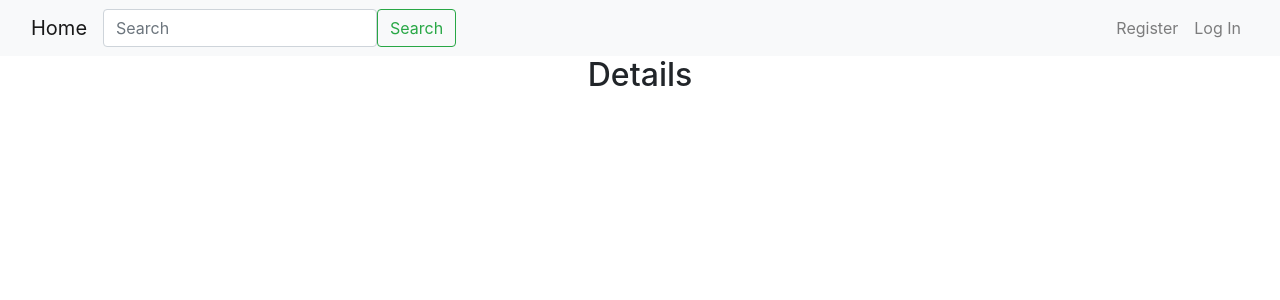
After one commit to paradoxnafi/neBDMS, a Django app: template post/templates/post/post_details.html in a window 1280 px wide. The commit adds this page. Shown: the top 300 px of the page. Run offline with Django 4.2, Linux system fonts and the light colour scheme; the template is opened without the code that fills it, so the values that code supplies are empty; some libraries are stand-ins or nearby versions.

Commit message:
Design fixes

```diff
--- a/post/templates/post/home.html
+++ b/post/templates/post/home.html
@@ -6,7 +6,7 @@
 
 		{% for items in post %}
 
-		<p align="left">
+			<div class="bg-light" align="left">
 			<b>{{items.author}}</b><br/>
 			<i>{{items.description}}</i><br/>
 			<b>Blood group: </b>{{items.blood_group}}<br/>
@@ -14,9 +14,8 @@
 			<b>Address: </b> {{items.address}}<br>
 			<b>Deadline: </b>{{items.deadlineDate}} before {{items.deadlineTime}}<br/>
 			<b>Contact number: </b> {{items.contact_number}}
+			</div>
 
-
-		</p>
 		<br/>
 
 		{% endfor %}
--- /dev/null
+++ b/post/templates/post/post_details.html
@@ -0,0 +1,10 @@
+{% extends 'post/base.html' %}
+{% block title %} Details {% endblock %}
+{% block content %}
+	<div class="container text-center">
+		<h2>Details</h2>
+
+
+    </div>
+
+{% endblock %}
```
Also changed, not shown: db.sqlite3.
